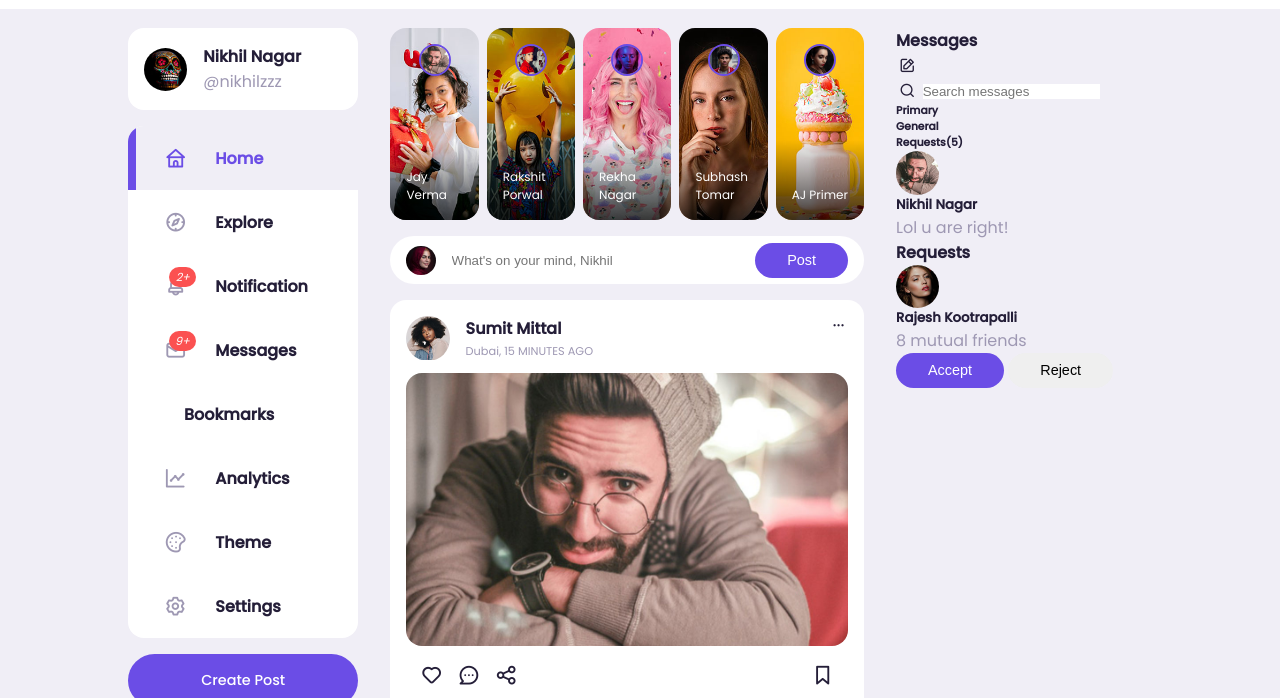
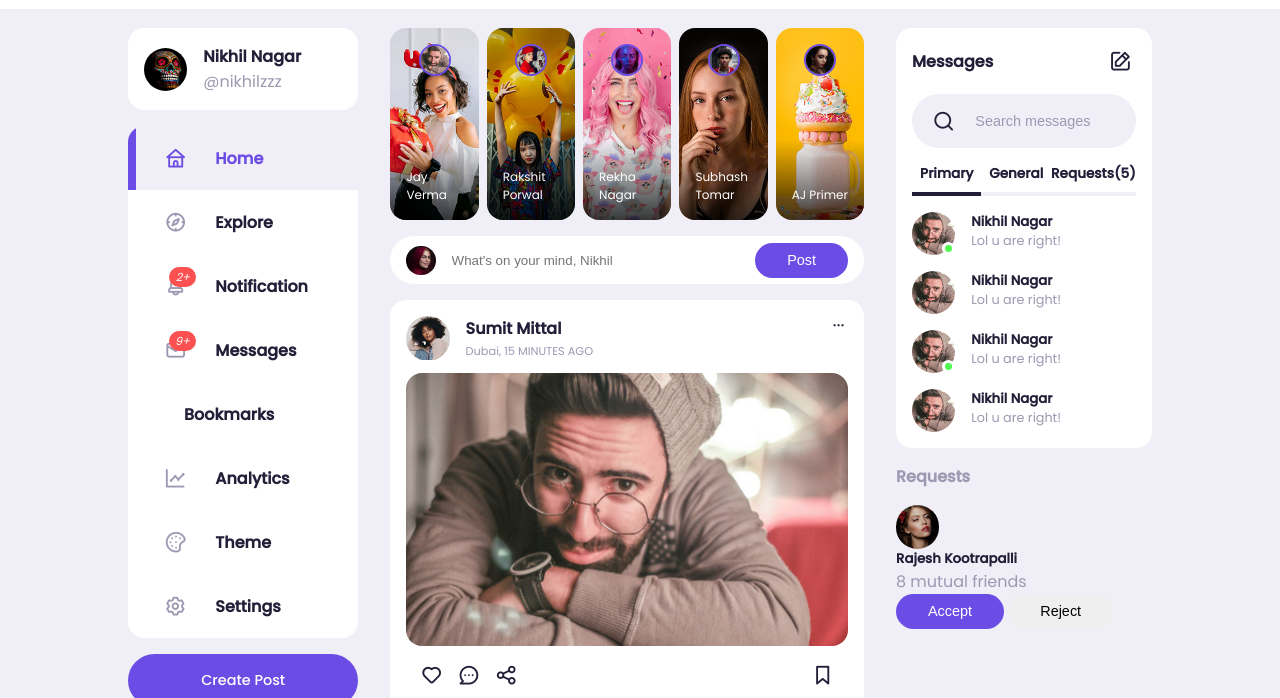
Before and after one commit to nikhilnagargit/charming_app, a plain HTML site: page index.html in a window 1280 px wide. Shown: the part 58-756 px from the top of the page. Drawn offline with nearby package versions, Linux system fonts and the light colour scheme.

Commit message:
messages section css done

```diff
--- a/index.css
+++ b/index.css
@@ -92,19 +92,19 @@ nav .container {
   justify-content: space-between;
 }
 
-nav .search-bar {
+.search-bar {
   background: var(--color-light);
   border-radius: var(--border-radius);
   padding: var(--search-padding);
 }
-nav .search-bar input[type="search"] {
+.search-bar input[type="search"] {
   background: transparent;
   width: 30vw;
   margin-left: 1rem;
   font-size: 0.9rem;
   color: var(--color-dark);
 }
-nav .search-bar input[type="search"]::placeholder {
+.search-bar input[type="search"]::placeholder {
   color: var(--color-gray);
 }
 nav .create {
@@ -387,3 +387,93 @@ main .container .left .profile {
   margin-left: 0.5rem;
 }
 /* ==================== Middle: end================== */
+
+/* ======================= RIGHT:  start ======================== */
+main .container .right {
+  height: max-content;
+  position: sticky;
+  top: (var(--sticky-top-right));
+  bottom: 0;
+}
+
+.right .messages {
+  background: var(--color-white);
+  border-radius: var(--card-border-radius);
+  padding: var(--card-padding);
+}
+.right .messages .heading {
+  display: flex;
+  align-items: center;
+  justify-content: space-between;
+  margin-bottom: 1rem;
+}
+.right .messages i {
+  font-size: 1.4rem;
+}
+
+.right .messages .search-bar {
+  display: flex;
+  margin-bottom: 1rem;
+}
+
+.right .messages .category {
+  display: flex;
+  justify-content: space-between;
+  margin-bottom: 1rem;
+}
+.right .messages .category h6 {
+  width: 100%;
+  text-align: center;
+  border-bottom: 4px solid var(--color-light);
+  padding-bottom: 0.5rem;
+  font-size: 0.85rem;
+}
+
+.right .messages .category .active {
+  border-color: var(--color-dark);
+}
+.right .messages .message-requests {
+  color: var(--color-primary);
+}
+.right .messages .message {
+  display: flex;
+  gap: 1rem;
+  margin-bottom: 1rem;
+  align-items: start;
+}
+.right .message .profile-photo {
+  position: relative;
+  overflow: visible;
+}
+.right .message .profile-photo img {
+  border-radius: 50%;
+}
+
+.right .messages .message:last-child {
+  margin: 0;
+}
+.right .messages .message p {
+  font-size: 0.8rem;
+}
+.right .messages .message .profile-photo .active {
+  width: 0.8rem;
+  height: 0.8rem;
+  border-radius: 50%;
+  border: 3px solid var(--color-white);
+  background: var(--color-success);
+  position: absolute;
+  bottom: 0;
+  right: 0;
+}
+
+/* ---------friend request----- */
+.right .friend-requests {
+  margin-top: 1rem;
+}
+
+.right .friend-requests h4 {
+  color: var(--color-gray);
+  margin: 1rem 0;
+}
+
+/* ======================= RIGHT:  End ======================== */
--- a/index.html
+++ b/index.html
@@ -356,6 +356,37 @@
             <div class="message">
               <div class="profile-photo">
                 <img src="./images/profile-15.jpg" alt="" />
+                <div class="active"></div>
+              </div>
+              <div class="message-body">
+                <h5>Nikhil Nagar</h5>
+                <p class="text-muted">Lol u are right!</p>
+              </div>
+            </div>
+            <div class="message">
+              <div class="profile-photo">
+                <img src="./images/profile-15.jpg" alt="" />
+                <div class=""></div>
+              </div>
+              <div class="message-body">
+                <h5>Nikhil Nagar</h5>
+                <p class="text-muted">Lol u are right!</p>
+              </div>
+            </div>
+            <div class="message">
+              <div class="profile-photo">
+                <img src="./images/profile-15.jpg" alt="" />
+                <div class="active"></div>
+              </div>
+              <div class="message-body">
+                <h5>Nikhil Nagar</h5>
+                <p class="text-muted">Lol u are right!</p>
+              </div>
+            </div>
+            <div class="message">
+              <div class="profile-photo">
+                <img src="./images/profile-15.jpg" alt="" />
+                <div class=""></div>
               </div>
               <div class="message-body">
                 <h5>Nikhil Nagar</h5>
```
